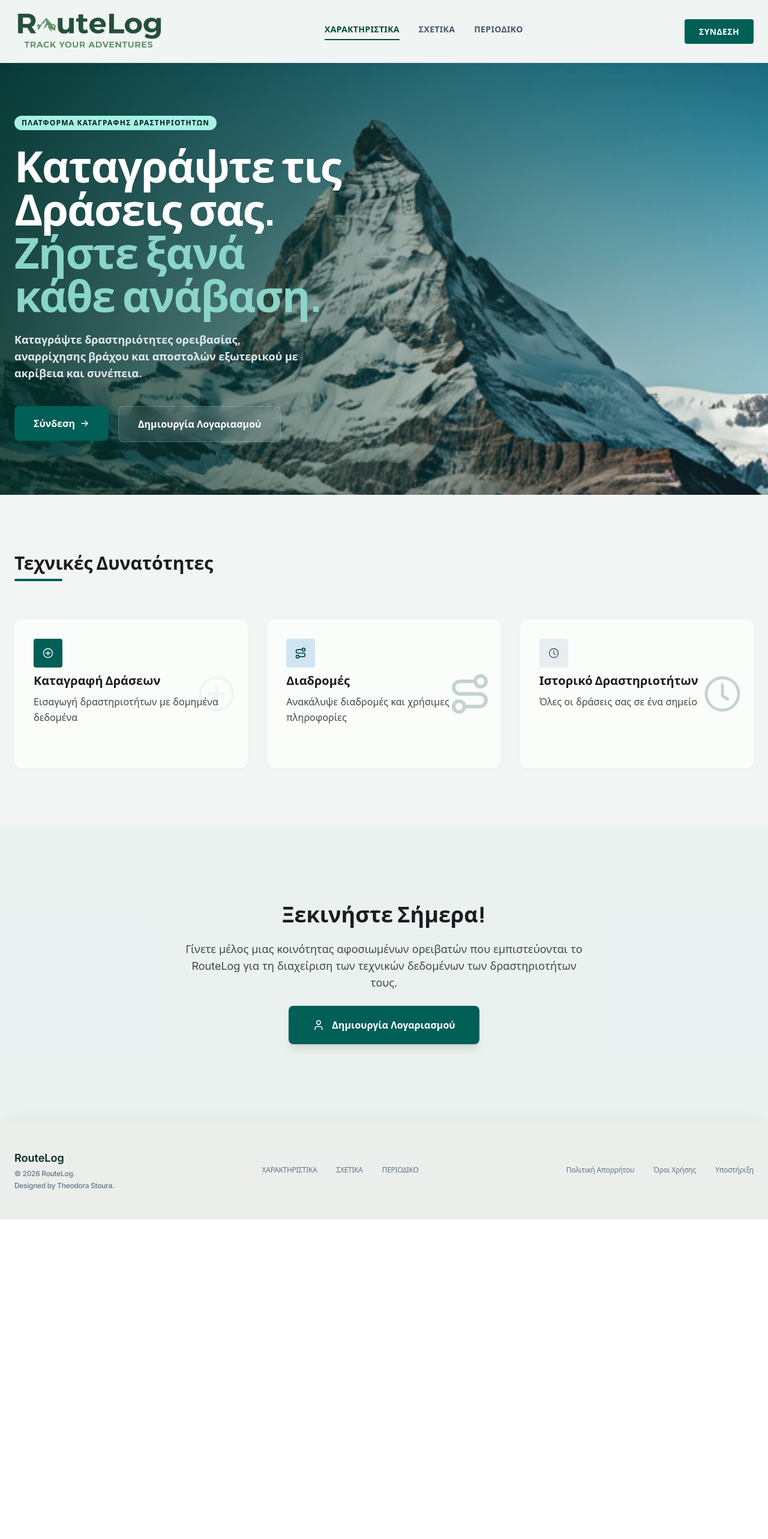
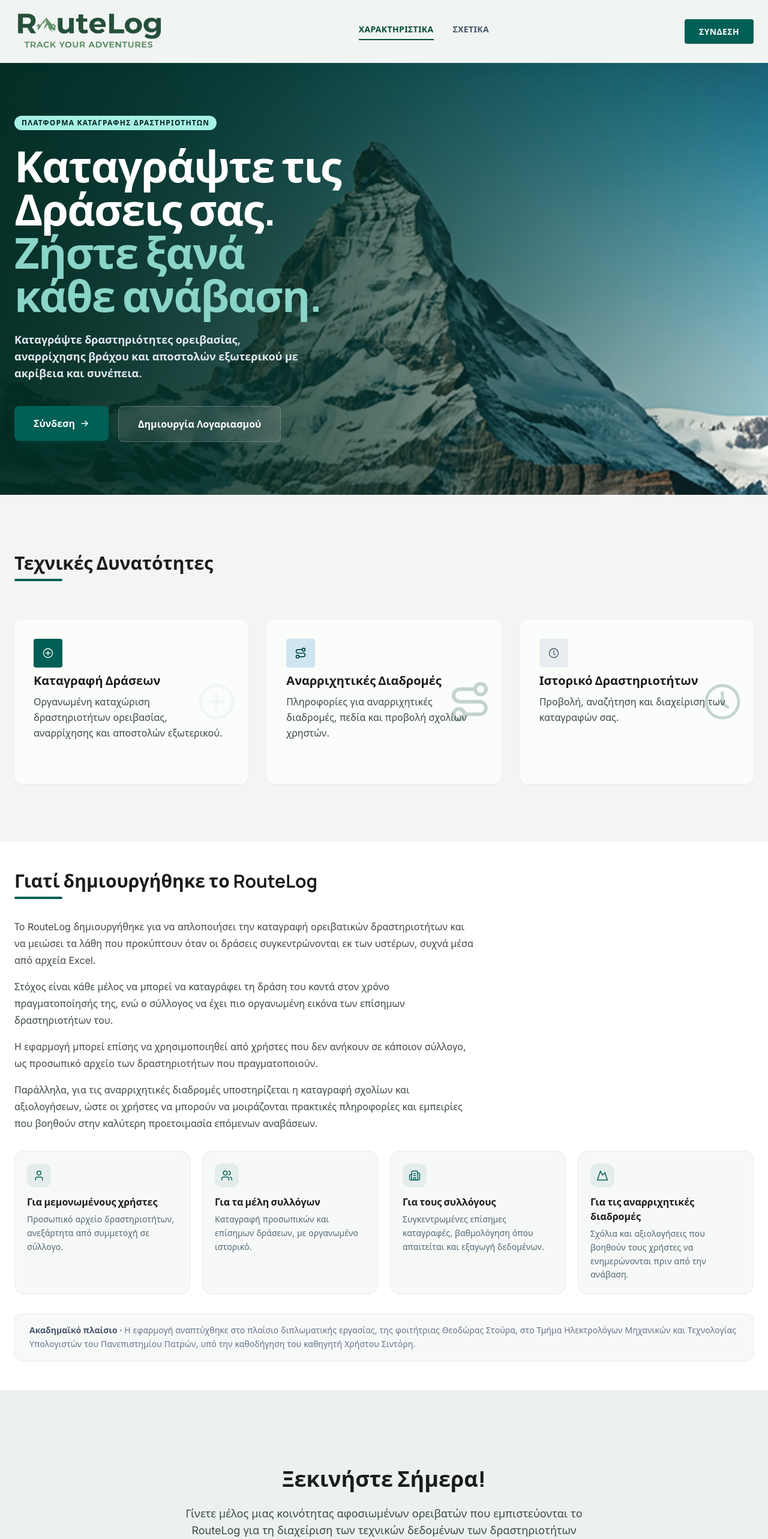
Before and after one commit to tstoura/RouteLog, a React (Vite) app: page / in a window 1280 px wide. Shown: the top 2566 px of the page at 60% size. Before the commit the page ends 2033 px from the top, so only its background shows below. Built offline with nearby package versions, Linux system fonts and the light colour scheme; no server answers.

Commit message:
feat(landing): add About section, polish nav, fix mobile CTA loading

```diff
--- a/src/components/brand/RouteLogLogoMark.tsx
+++ b/src/components/brand/RouteLogLogoMark.tsx
@@ -7,6 +7,7 @@ type Props = {
   to?: string
   /** Tailwind height class for the raster mark (wordmark + tagline). */
   size?: 'md' | 'lg' | 'xl' | 'sidebar'
+  onClick?: React.MouseEventHandler<HTMLAnchorElement>
 }
 
 const sizeClass: Record<NonNullable<Props['size']>, string> = {
@@ -19,12 +20,13 @@ const sizeClass: Record<NonNullable<Props['size']>, string> = {
 /**
  * Raster mark (transparent PNG). Tweak `size` for header vs marketing.
  */
-export function RouteLogLogoMark({ className = '', to = '/', size = 'lg' }: Props) {
+export function RouteLogLogoMark({ className = '', to = '/', size = 'lg', onClick }: Props) {
   return (
     <Link
       to={to}
       className={`inline-flex shrink-0 items-center ${className}`}
       aria-label="RouteLog — αρχική"
+      onClick={onClick}
     >
       <img
         src={LOGO_SRC}
--- /dev/null
+++ b/src/components/landing/AboutSection.tsx
@@ -0,0 +1,94 @@
+import { User, Users, Building2, Mountain } from 'lucide-react'
+
+const cards = [
+  {
+    icon: <User className="size-5 shrink-0 text-[#005f56]" strokeWidth={1.8} aria-hidden />,
+    title: 'Για μεμονωμένους χρήστες',
+    text: 'Προσωπικό αρχείο δραστηριοτήτων, ανεξάρτητα από συμμετοχή σε σύλλογο.',
+  },
+  {
+    icon: <Users className="size-5 shrink-0 text-[#005f56]" strokeWidth={1.8} aria-hidden />,
+    title: 'Για τα μέλη συλλόγων',
+    text: 'Καταγραφή προσωπικών και επίσημων δράσεων, με οργανωμένο ιστορικό.',
+  },
+  {
+    icon: <Building2 className="size-5 shrink-0 text-[#005f56]" strokeWidth={1.8} aria-hidden />,
+    title: 'Για τους συλλόγους',
+    text: 'Συγκεντρωμένες επίσημες καταγραφές, βαθμολόγηση όπου απαιτείται και εξαγωγή δεδομένων.',
+  },
+  {
+    icon: <Mountain className="size-5 shrink-0 text-[#005f56]" strokeWidth={1.8} aria-hidden />,
+    title: 'Για τις αναρριχητικές διαδρομές',
+    text: 'Σχόλια και αξιολογήσεις που βοηθούν τους χρήστες να ενημερώνονται πριν από την ανάβαση.',
+  },
+]
+
+export function AboutSection() {
+  return (
+    <section id="about" className="scroll-mt-20 bg-white py-12">
+      <div className="mx-auto flex max-w-[1280px] flex-col gap-8 px-6">
+
+        {/* Heading */}
+        <header className="max-w-2xl space-y-2">
+          <h2 className="font-heading text-3xl font-bold text-[#1a1c1e]">
+            Γιατί δημιουργήθηκε το RouteLog
+          </h2>
+          <div className="h-1 w-20 rounded-full bg-[#005f56]" aria-hidden />
+        </header>
+
+        {/* Body text */}
+        <div className="max-w-3xl space-y-4 text-base leading-7 text-[#3f4947]">
+          <p>
+            Το RouteLog δημιουργήθηκε για να απλοποιήσει την καταγραφή ορειβατικών
+            δραστηριοτήτων και να μειώσει τα λάθη που προκύπτουν όταν οι δράσεις
+            συγκεντρώνονται εκ των υστέρων, συχνά μέσα από αρχεία Excel.
+          </p>
+          <p>
+            Στόχος είναι κάθε μέλος να μπορεί να καταγράφει τη δράση του κοντά στον
+            χρόνο πραγματοποίησής της, ενώ ο σύλλογος να έχει πιο οργανωμένη εικόνα
+            των επίσημων δραστηριοτήτων του.
+          </p>
+          <p>
+            Η εφαρμογή μπορεί επίσης να χρησιμοποιηθεί από χρήστες που δεν ανήκουν
+            σε κάποιον σύλλογο, ως προσωπικό αρχείο των δραστηριοτήτων που
+            πραγματοποιούν.
+          </p>
+          <p>
+            Παράλληλα, για τις αναρριχητικές διαδρομές υποστηρίζεται η καταγραφή
+            σχολίων και αξιολογήσεων, ώστε οι χρήστες να μπορούν να μοιράζονται
+            πρακτικές πληροφορίες και εμπειρίες που βοηθούν στην καλύτερη
+            προετοιμασία επόμενων αναβάσεων.
+          </p>
+        </div>
+
+        {/* Value cards — 1 col mobile / 2 col md / 4 col xl */}
+        <div className="grid gap-5 sm:grid-cols-2 xl:grid-cols-4">
+          {cards.map((c) => (
+            <div
+              key={c.title}
+              className="flex flex-col gap-3 rounded-2xl border border-[#e5ebe8] bg-[#f7f9f8] p-5"
+            >
+              <div className="flex size-10 items-center justify-center rounded-xl bg-[rgba(0,95,86,0.08)]">
+                {c.icon}
+              </div>
+              <div className="space-y-1.5">
+                <h3 className="font-heading text-base font-bold text-[#1a1c1e]">{c.title}</h3>
+                <p className="text-sm leading-relaxed text-[#526772]">{c.text}</p>
+              </div>
+            </div>
+          ))}
+        </div>
+
+        {/* Academic note — subtle, visually lighter */}
+        <aside className="rounded-xl border border-[#e5ebe8] bg-[#f7f9f8] px-6 py-4 text-sm leading-relaxed text-[#64748b]">
+          <span className="font-semibold text-[#475569]">Ακαδημαϊκό πλαίσιο · </span>
+          Η εφαρμογή αναπτύχθηκε στο πλαίσιο διπλωματικής εργασίας, της φοιτήτριας
+          Θεοδώρας Στούρα, στο Τμήμα Ηλεκτρολόγων Μηχανικών και Τεχνολογίας
+          Υπολογιστών του Πανεπιστημίου Πατρών, υπό την καθοδήγηση του καθηγητή
+          Χρήστου Σιντόρη.
+        </aside>
+
+      </div>
+    </section>
+  )
+}
--- a/src/components/landing/FeaturesSection.tsx
+++ b/src/components/landing/FeaturesSection.tsx
@@ -13,21 +13,21 @@ export function FeaturesSection() {
         <div className="grid gap-8 md:grid-cols-2 lg:grid-cols-3">
           <FeatureCard
             title="Καταγραφή Δράσεων"
-            description="Εισαγωγή δραστηριοτήτων με δομημένα δεδομένα"
+            description="Οργανωμένη καταχώριση δραστηριοτήτων ορειβασίας, αναρρίχησης και αποστολών εξωτερικού."
             iconBoxClassName="bg-[#005f56]"
             smallIcon={<PlusNavIcon size={20} stroke="#ffffff" />}
             watermark={<PlusNavIcon size={72} stroke="rgba(0, 95, 86, 0.2)" />}
           />
           <FeatureCard
-            title="Διαδρομές"
-            description="Ανακάλυψε διαδρομές και χρήσιμες πληροφορίες"
+            title="Αναρριχητικές Διαδρομές"
+            description="Πληροφορίες για αναρριχητικές διαδρομές, πεδία και προβολή σχολίων χρηστών."
             iconBoxClassName="bg-[#cfe6f2]"
             smallIcon={<RoutesNavIcon size={20} colorClass="text-[#00453e]" />}
             watermark={<RoutesNavIcon size={72} colorClass="text-[#00453e]" />}
           />
           <FeatureCard
             title="Ιστορικό Δραστηριοτήτων"
-            description="Όλες οι δράσεις σας σε ένα σημείο"
+            description="Προβολή, αναζήτηση και διαχείριση των καταγραφών σας."
             iconBoxClassName="bg-[#e8eef0]"
             smallIcon={<ClockNavIcon size={20} stroke="#475569" />}
             watermark={<ClockNavIcon size={72} stroke="#00453e" />}
--- a/src/components/landing/HeroSection.tsx
+++ b/src/components/landing/HeroSection.tsx
@@ -18,7 +18,7 @@ function ArrowIcon() {
 }
 
 export function HeroSection() {
-  const { isAuthenticated, isLoading, user, logout } = useAuth()
+  const { isAuthenticated, user, logout } = useAuth()
   const appDest = isAdminUser(user) ? '/admin' : '/app'
 
   return (
@@ -27,7 +27,7 @@ export function HeroSection() {
         <img
           src={LANDING_ASSETS.hero}
           alt=""
-          className="absolute left-0 top-[-19%] h-[139%] w-full max-w-none object-cover"
+          className="absolute inset-0 h-full w-full object-cover object-[center_30%]"
         />
       </div>
       <div
@@ -35,7 +35,7 @@ export function HeroSection() {
         aria-hidden
       />
       <div className="relative mx-auto flex w-full max-w-[1280px] flex-1 flex-col items-start px-6 py-12">
-        <div className="flex max-w-[42rem] flex-col gap-6">
+        <div className="flex max-w-[42rem] flex-col items-start gap-6">
           <Badge>Πλατφορμα Καταγραφης Δραστηριοτητων</Badge>
           <h1 className="font-heading text-4xl font-bold leading-tight tracking-[-0.05em] text-white sm:text-5xl md:text-6xl lg:text-[72px] lg:leading-[72px] lg:tracking-[-1.8px]">
             <span className="block">Καταγράψτε τις</span>
@@ -49,12 +49,14 @@ export function HeroSection() {
             αναρρίχησης βράχου και αποστολών εξωτερικού με ακρίβεια και συνέπεια.
           </p>
 
-          {/* CTA buttons — three states: loading / authenticated / unauthenticated */}
+          {/* CTA buttons — two states: authenticated / unauthenticated.
+              No loading gate here: isAuthenticated starts false so public buttons
+              render immediately. If the refresh resolves with a valid session the
+              UI swaps to the app button — a barely-perceptible change on fast
+              connections and invisible on slow ones. Hiding buttons behind isLoading
+              caused a blank/skeleton state on mobile with a cold backend. */}
           <div className="flex flex-col gap-4 pt-4 sm:flex-row sm:items-start">
-            {isLoading ? (
-              /* While refresh cookie check is in flight — prevent register/login flicker */
-              <div className="h-[54px] w-40 animate-pulse rounded-lg bg-white/20" aria-hidden />
-            ) : isAuthenticated ? (
+            {isAuthenticated ? (
               <>
                 <Link
                   to={appDest}
--- a/src/components/layout/Footer.tsx
+++ b/src/components/layout/Footer.tsx
@@ -1,6 +1,21 @@
-import { Link } from 'react-router-dom'
+import { Link, useLocation } from 'react-router-dom'
+
+const linkClass = 'hover:text-[#022c22] transition-colors'
 
 export function Footer() {
+  const { pathname } = useLocation()
+  const onLanding = pathname === '/'
+
+  // On the landing page use native anchors so the browser hash-scrolls smoothly.
+  // From any other page use React Router <Link> to navigate there first.
+  const FeaturesLink = onLanding
+    ? <a href="#features" className={linkClass}>ΧΑΡΑΚΤΗΡΙΣΤΙΚΑ</a>
+    : <Link to="/#features" className={linkClass}>ΧΑΡΑΚΤΗΡΙΣΤΙΚΑ</Link>
+
+  const AboutLink = onLanding
+    ? <a href="#about" className={linkClass}>ΣΧΕΤΙΚΑ</a>
+    : <Link to="/#about" className={linkClass}>ΣΧΕΤΙΚΑ</Link>
+
   return (
     <footer className="relative bg-[#ebeeeb] px-6 py-12 shadow-[0px_-4px_30px_-10px_rgba(0,95,86,0.08)]">
       <div className="mx-auto flex max-w-[1280px] flex-col gap-10 lg:flex-row lg:items-center lg:justify-between">
@@ -15,11 +30,8 @@ export function Footer() {
         </div>
 
         <div className="flex flex-wrap gap-8 text-xs font-medium tracking-[-0.3px] text-[#64748b]">
-          <Link to="/#features" className="hover:text-[#022c22]">
-            ΧΑΡΑΚΤΗΡΙΣΤΙΚΑ
-          </Link>
-          <span className="cursor-default">ΣΧΕΤΙΚΑ</span>
-          <span className="cursor-default">ΠΕΡΙΟΔΙΚΟ</span>
+          {FeaturesLink}
+          {AboutLink}
         </div>
 
         <div className="flex flex-wrap gap-8 text-xs font-medium tracking-[-0.3px] text-[#64748b]">
--- a/src/components/layout/PublicHeader.tsx
+++ b/src/components/layout/PublicHeader.tsx
@@ -1,36 +1,76 @@
+import { useEffect, useState } from 'react'
 import { Link, useLocation } from 'react-router-dom'
 import { RouteLogLogoMark } from '../brand/RouteLogLogoMark.tsx'
+
+type ActiveSection = 'features' | 'about'
+
+const activeClass =
+  'border-b-2 border-[#064e3b] pb-1.5 text-[14px] font-semibold uppercase tracking-[0.35px] text-[#064e3b]'
+const inactiveClass =
+  'pb-2 text-[14px] font-semibold uppercase tracking-[0.35px] text-[#475569] transition-colors hover:text-[#064e3b]'
+
+const HEADER_HEIGHT = 72
 
 export function PublicHeader() {
   const { pathname } = useLocation()
   const onLanding = pathname === '/'
 
-  const featuresClassName = onLanding
-    ? 'border-b-2 border-[#064e3b] pb-1.5 text-[14px] font-semibold uppercase tracking-[0.35px] text-[#064e3b]'
-    : 'pb-2 text-[14px] font-semibold uppercase tracking-[0.35px] text-[#475569] transition-colors hover:text-[#064e3b]'
+  const [activeSection, setActiveSection] = useState<ActiveSection>('features')
+
+  useEffect(() => {
+    if (!onLanding) return
+
+    const update = () => {
+      const about = document.getElementById('about')
+      if (!about) return
+      // Activate 'about' once the user has scrolled to (or past) its top,
+      // accounting for the sticky header plus a small look-ahead buffer.
+      const threshold = about.offsetTop - HEADER_HEIGHT - 40
+      setActiveSection(window.scrollY >= threshold ? 'about' : 'features')
+    }
+
+    update()
+    window.addEventListener('scroll', update, { passive: true })
+    return () => window.removeEventListener('scroll', update)
+  }, [onLanding])
+
+  // When already on the landing page, intercept the logo click and
+  // smooth-scroll back to the top instead of doing a no-op navigation.
+  const handleLogoClick: React.MouseEventHandler<HTMLAnchorElement> = onLanding
+    ? (e) => {
+        e.preventDefault()
+        window.scrollTo({ top: 0, behavior: 'smooth' })
+      }
+    : undefined!
+
+  const featuresActive = !onLanding || activeSection === 'features'
+  const aboutActive = onLanding && activeSection === 'about'
 
   return (
     <header className="sticky top-0 z-50 w-full border-b border-[#e5ebe8] bg-[rgba(240,244,242,0.95)] shadow-[0px_4px_30px_-10px_rgba(0,95,86,0.08)] backdrop-blur-md">
       <div className="mx-auto flex max-w-[1280px] items-center justify-between gap-4 px-6 py-3">
-        <RouteLogLogoMark size="xl" />
+        <RouteLogLogoMark size="xl" onClick={handleLogoClick} />
 
         <nav className="hidden items-center gap-8 md:flex">
           {onLanding ? (
-            <a href="#features" className={featuresClassName}>
+            <a href="#features" className={featuresActive ? activeClass : inactiveClass}>
               ΧΑΡΑΚΤΗΡΙΣΤΙΚΑ
             </a>
           ) : (
-            <Link to="/#features" className={featuresClassName}>
+            <Link to="/#features" className={inactiveClass}>
               ΧΑΡΑΚΤΗΡΙΣΤΙΚΑ
             </Link>
           )}
-          {/* TODO: About / Magazine pages when content exists */}
-          <span className="cursor-default pb-2 text-[14px] font-semibold uppercase tracking-[0.35px] text-[#475569]">
-            ΣΧΕΤΙΚΑ
-          </span>
-          <span className="cursor-default pb-2 text-[14px] font-semibold uppercase tracking-[0.35px] text-[#475569]">
-            ΠΕΡΙΟΔΙΚΟ
-          </span>
+
+          {onLanding ? (
+            <a href="#about" className={aboutActive ? activeClass : inactiveClass}>
+              ΣΧΕΤΙΚΑ
+            </a>
+          ) : (
+            <Link to="/#about" className={inactiveClass}>
+              ΣΧΕΤΙΚΑ
+            </Link>
+          )}
         </nav>
 
         <Link
--- a/src/components/ui/Badge.tsx
+++ b/src/components/ui/Badge.tsx
@@ -7,7 +7,7 @@ type Props = HTMLAttributes<HTMLSpanElement> & {
 export function Badge({ children, className = '', ...rest }: Props) {
   return (
     <span
-      className={`inline-flex w-fit shrink-0 self-start items-center rounded-full bg-[#a6f1e4] px-3 py-1 text-xs font-semibold uppercase tracking-[1.2px] text-[#00201c] ${className}`}
+      className={`inline-flex w-fit max-w-full shrink-0 self-start items-center rounded-full bg-[#a6f1e4] px-3 py-1 text-xs font-semibold uppercase tracking-[1.2px] text-[#00201c] ${className}`}
       {...rest}
     >
       {children}
--- a/src/pages/public/LandingPage.tsx
+++ b/src/pages/public/LandingPage.tsx
@@ -1,5 +1,6 @@
 import { HeroSection } from '../../components/landing/HeroSection.tsx'
 import { FeaturesSection } from '../../components/landing/FeaturesSection.tsx'
+import { AboutSection } from '../../components/landing/AboutSection.tsx'
 import { CTASection } from '../../components/landing/CTASection.tsx'
 
 export function LandingPage() {
@@ -7,6 +8,7 @@ export function LandingPage() {
     <>
       <HeroSection />
       <FeaturesSection />
+      <AboutSection />
       <CTASection />
     </>
   )
```
Also changed, not shown: src/components/landing/CTASection.tsx (+2 -5 lines), public/landing/hero.webp.
